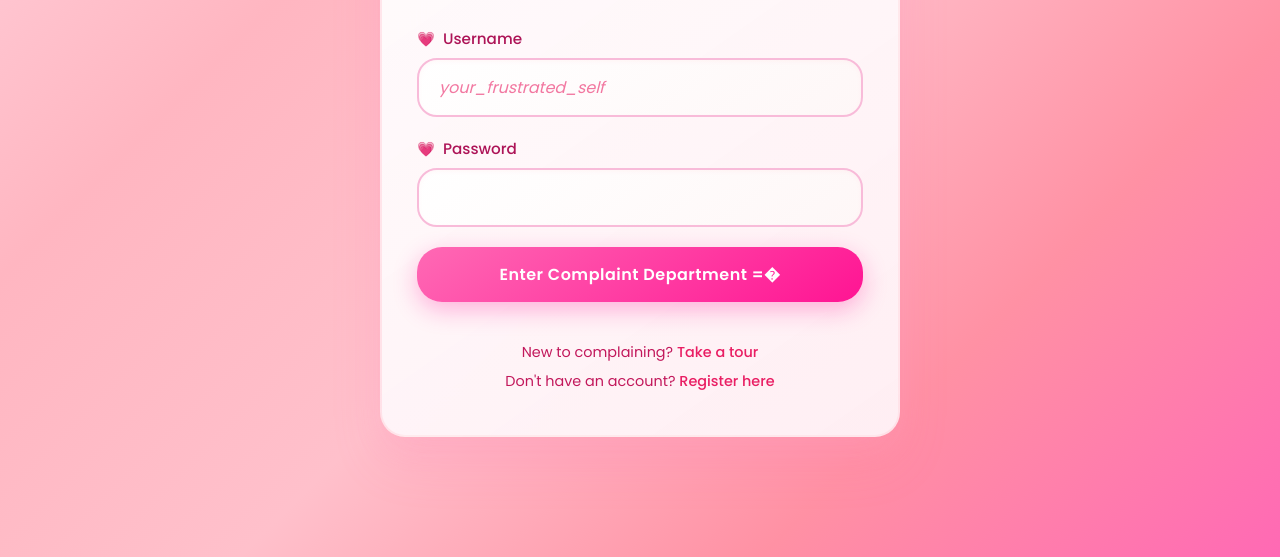
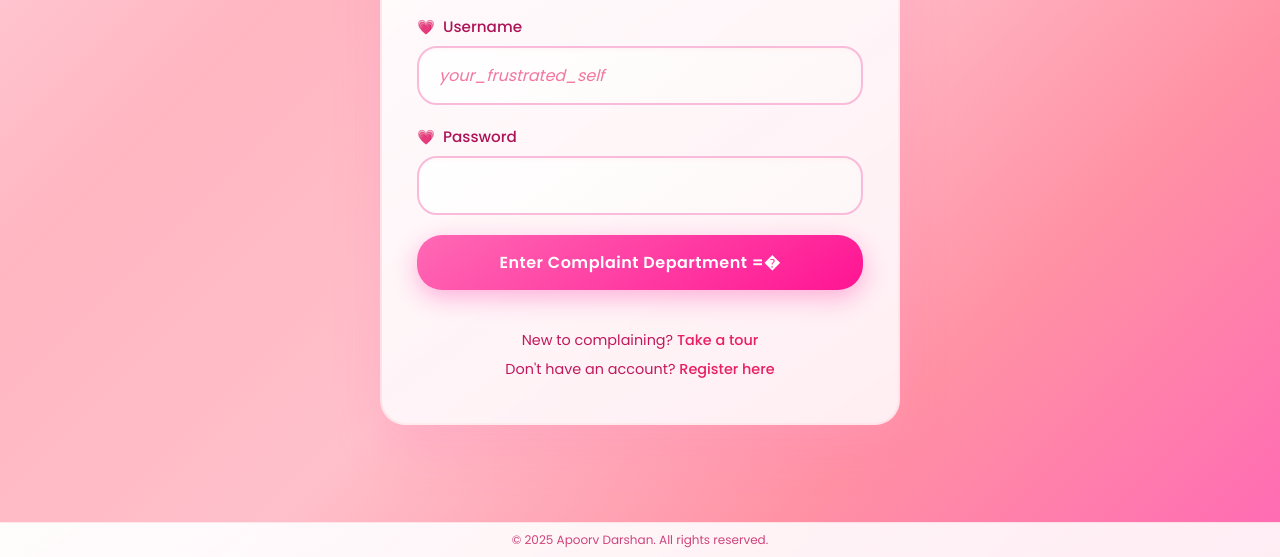
Before and after one commit to apoorvdarshan/grievance, a website: page index.html in a window 1280 px wide. Shown: the part 243-800 px from the top of the page. Drawn offline with Linux system fonts and the light colour scheme.

Commit message:
added copyright my name footer

```diff
--- a/index.html
+++ b/index.html
@@ -208,6 +208,11 @@
         </div>
     </div>
 
+    <!-- Copyright Footer -->
+    <footer class="copyright-footer">
+        <p>&copy; 2025 Apoorv Darshan. All rights reserved.</p>
+    </footer>
+
     <script src="script.js"></script>
 </body>
 </html>
--- a/public/style.css
+++ b/public/style.css
@@ -16,7 +16,7 @@ body {
     display: flex;
     align-items: center;
     justify-content: center;
-    padding: 15px;
+    padding: 15px 15px 40px 15px;
     position: relative;
     overflow-x: hidden;
 }
@@ -1096,3 +1096,39 @@ textarea {
     display: inline-block;
     animation: romanticSpin 2s linear infinite;
 }
+
+/* Copyright Footer */
+.copyright-footer {
+    position: fixed;
+    bottom: 0;
+    left: 0;
+    right: 0;
+    background: linear-gradient(145deg, rgba(255, 255, 255, 0.95) 0%, rgba(255, 240, 245, 0.98) 100%);
+    border-top: 1px solid rgba(255, 182, 193, 0.3);
+    backdrop-filter: blur(10px);
+    z-index: 100;
+    padding: 8px 0;
+    text-align: center;
+}
+
+.copyright-footer p {
+    margin: 0;
+    font-size: 0.75rem;
+    color: #c2185b;
+    font-weight: 400;
+    opacity: 0.8;
+    font-family: 'Poppins', sans-serif;
+}
+
+
+/* Mobile adjustments for copyright */
+@media (max-width: 768px) {
+    .copyright-footer p {
+        font-size: 0.7rem;
+        padding: 0 10px;
+    }
+
+    body {
+        padding: 10px 10px 35px 10px;
+    }
+}
--- a/style.css
+++ b/style.css
@@ -16,7 +16,7 @@ body {
     display: flex;
     align-items: center;
     justify-content: center;
-    padding: 15px;
+    padding: 15px 15px 40px 15px;
     position: relative;
     overflow-x: hidden;
 }
@@ -1096,3 +1096,39 @@ textarea {
     display: inline-block;
     animation: romanticSpin 2s linear infinite;
 }
+
+/* Copyright Footer */
+.copyright-footer {
+    position: fixed;
+    bottom: 0;
+    left: 0;
+    right: 0;
+    background: linear-gradient(145deg, rgba(255, 255, 255, 0.95) 0%, rgba(255, 240, 245, 0.98) 100%);
+    border-top: 1px solid rgba(255, 182, 193, 0.3);
+    backdrop-filter: blur(10px);
+    z-index: 100;
+    padding: 8px 0;
+    text-align: center;
+}
+
+.copyright-footer p {
+    margin: 0;
+    font-size: 0.75rem;
+    color: #c2185b;
+    font-weight: 400;
+    opacity: 0.8;
+    font-family: 'Poppins', sans-serif;
+}
+
+
+/* Mobile adjustments for copyright */
+@media (max-width: 768px) {
+    .copyright-footer p {
+        font-size: 0.7rem;
+        padding: 0 10px;
+    }
+
+    body {
+        padding: 10px 10px 35px 10px;
+    }
+}
```
Also changed, not shown: public/index.html (+5 -0 lines).
